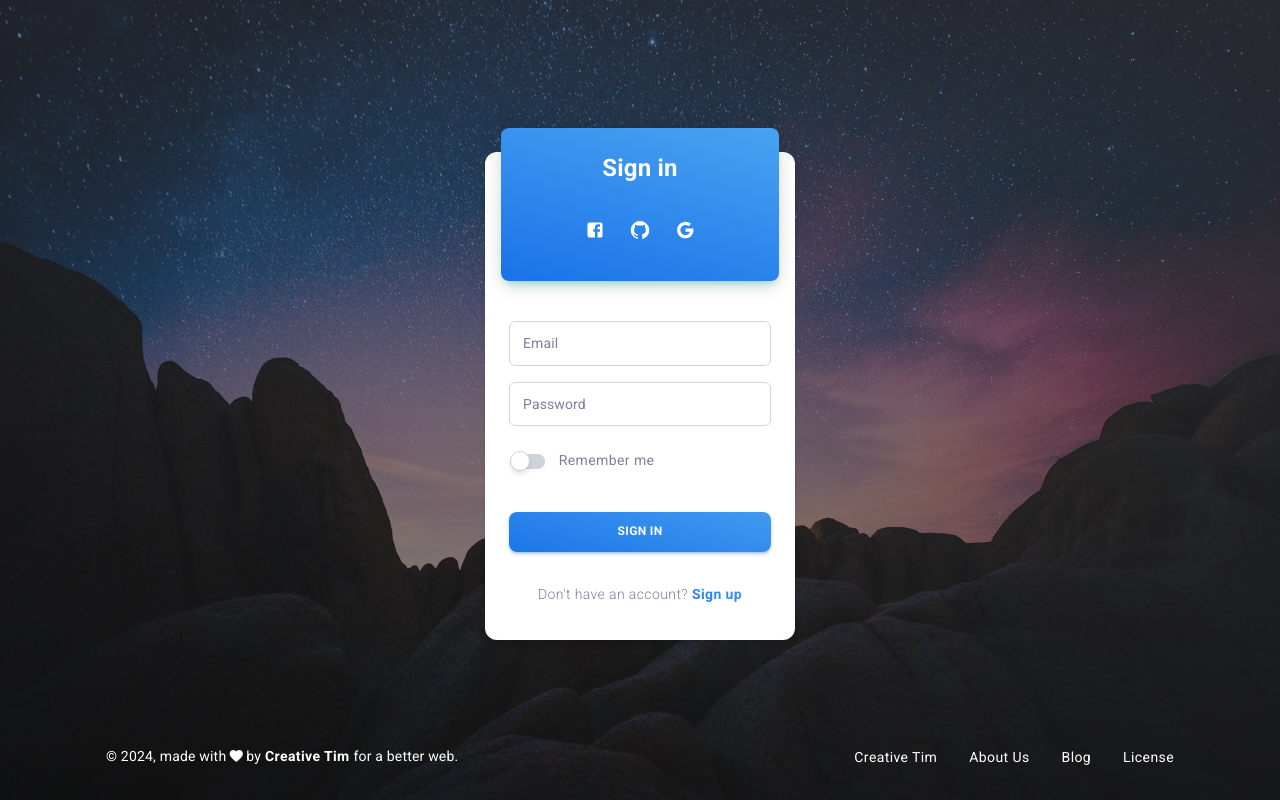
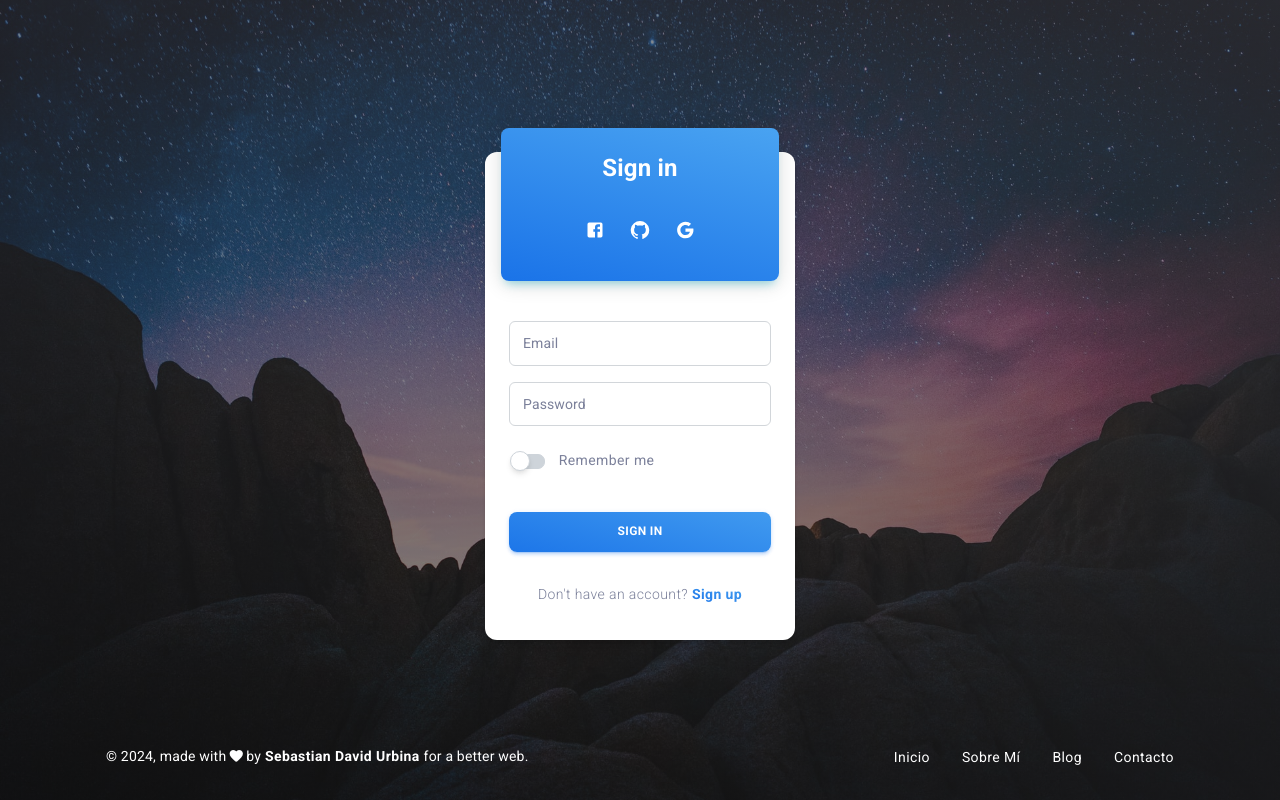
Before and after one commit to sebasXDXD/urlShortFrontEnd, a React (Create React App) app: page /authentication/sign-in in a window 1280 px wide. Built offline with nearby package versions, Linux system fonts and the light colour scheme.

Commit message:
se logra avanszar algo con oauth 2.0

```diff
--- a/src/examples/Footer/index.js
+++ b/src/examples/Footer/index.js
@@ -99,12 +99,12 @@ function Footer({ company, links }) {
 
 // Setting default values for the props of Footer
 Footer.defaultProps = {
-  company: { href: "https://www.creative-tim.com/", name: "Creative Tim" },
+  company: { href: "https://sebastiandavidurbina.vercel.app/", name: "Tu Nombre" },
   links: [
-    { href: "https://www.creative-tim.com/", name: "Creative Tim" },
-    { href: "https://www.creative-tim.com/presentation", name: "About Us" },
-    { href: "https://www.creative-tim.com/blog", name: "Blog" },
-    { href: "https://www.creative-tim.com/license", name: "License" },
+    { href: "https://sebastiandavidurbina.vercel.app/", name: "Inicio" },
+    { href: "https://sebastiandavidurbina.vercel.app/about", name: "Sobre Mí" },
+    { href: "https://sebastiandavidurbina.vercel.app/blog", name: "Blog" },
+    { href: "https://www.linkedin.com/in/sebastian-urbina-01b93218a/", name: "Contacto" },
   ],
 };
 
--- a/src/index.js
+++ b/src/index.js
@@ -1,15 +1,18 @@
-// src/index.js
 import React from "react";
 import { createRoot } from "react-dom/client";
 import { BrowserRouter } from "react-router-dom";
+import { GoogleOAuthProvider } from "@react-oauth/google";
 import App from "App";
 import { MaterialUIControllerProvider } from "context";
 import { AuthProvider } from "providers/AuthProvider";
+
+const clientId = "93875266676-sngj4e8rq58mjmpnkv6rgt06bln0o6mh.apps.googleusercontent.com";
 
 const container = document.getElementById("app");
 const root = createRoot(container);
 
 root.render(
+  <GoogleOAuthProvider clientId={clientId}>
     <AuthProvider>
       <BrowserRouter>
         <MaterialUIControllerProvider>
@@ -17,4 +20,5 @@ root.render(
         </MaterialUIControllerProvider>
       </BrowserRouter>
     </AuthProvider>
+  </GoogleOAuthProvider>
 );
--- a/src/layouts/authentication/components/Footer/index.js
+++ b/src/layouts/authentication/components/Footer/index.js
@@ -57,9 +57,9 @@ function Footer({ light }) {
               </Icon>
             </MDBox>
             by
-            <Link href="https://www.creative-tim.com/" target="_blank">
+            <Link href="https://sebastiandavidurbina.vercel.app/" target="_blank">
               <MDTypography variant="button" fontWeight="medium" color={light ? "white" : "dark"}>
-                &nbsp;Creative Tim&nbsp;
+                &nbsp;Sebastian David Urbina&nbsp;
               </MDTypography>
             </Link>
             for a better web.
@@ -82,29 +82,29 @@ function Footer({ light }) {
             })}
           >
             <MDBox component="li" pr={2} lineHeight={1}>
-              <Link href="https://www.creative-tim.com/" target="_blank">
+              <Link href="https://sebastiandavidurbina.vercel.app/" target="_blank">
                 <MDTypography
                   variant="button"
                   fontWeight="regular"
                   color={light ? "white" : "dark"}
                 >
-                  Creative Tim
+                  Inicio
                 </MDTypography>
               </Link>
             </MDBox>
             <MDBox component="li" px={2} lineHeight={1}>
-              <Link href="https://www.creative-tim.com/presentation" target="_blank">
+              <Link href="https://sebastiandavidurbina.vercel.app/about" target="_blank">
                 <MDTypography
                   variant="button"
                   fontWeight="regular"
                   color={light ? "white" : "dark"}
                 >
-                  About Us
+                  Sobre Mí
                 </MDTypography>
               </Link>
             </MDBox>
             <MDBox component="li" px={2} lineHeight={1}>
-              <Link href="https://www.creative-tim.com/blog" target="_blank">
+              <Link href="https://sebastiandavidurbina.vercel.app/blog" target="_blank">
                 <MDTypography
                   variant="button"
                   fontWeight="regular"
@@ -115,13 +115,13 @@ function Footer({ light }) {
               </Link>
             </MDBox>
             <MDBox component="li" pl={2} lineHeight={1}>
-              <Link href="https://www.creative-tim.com/license" target="_blank">
+              <Link href="https://www.linkedin.com/in/sebastian-urbina-01b93218a/" target="_blank">
                 <MDTypography
                   variant="button"
                   fontWeight="regular"
                   color={light ? "white" : "dark"}
                 >
-                  License
+                  Contacto
                 </MDTypography>
               </Link>
             </MDBox>
--- a/src/layouts/authentication/sign-up/index.js
+++ b/src/layouts/authentication/sign-up/index.js
@@ -1,21 +1,20 @@
-// react-router-dom components
-import { Link } from "react-router-dom";
-import { useState } from "react";
-// @mui material components
+import React, { useState } from "react";
 import Card from "@mui/material/Card";
 import Checkbox from "@mui/material/Checkbox";
-
-// Material Dashboard 2 React components
+import Grid from "@mui/material/Grid";
+import MuiLink from "@mui/material/Link";
+import GoogleIcon from "@mui/icons-material/Google";
 import MDBox from "components/MDBox";
 import MDTypography from "components/MDTypography";
 import MDInput from "components/MDInput";
 import MDButton from "components/MDButton";
-import register from "../../../services/register";
-// Authentication layout components
 import CoverLayout from "layouts/authentication/components/CoverLayout";
 import ErrorNotification from "components/ErrorNotification";
-// Images
 import bgImage from "assets/images/bg-sign-up-cover.jpeg";
+import { useGoogleLogin } from "@react-oauth/google";
+import { Link } from "react-router-dom";
+import register from "../../../services/register";
+import IconButton from "@mui/material/IconButton";
 
 function Cover() {
   const [firstName, setFirstName] = useState("");
@@ -27,11 +26,12 @@ function Cover() {
   const [confirmPassword, setConfirmPassword] = useState("");
   const [error, setError] = useState(null);
   const [registrationSuccess, setRegistrationSuccess] = useState(false);
+
   const isValidEmail = (email) => {
-    // Simple email validation regex
     const emailRegex = /^[^\s@]+@[^\s@]+\.[^\s@]+$/;
     return emailRegex.test(email);
   };
+
   const handleSignUp = async () => {
     if (!isValidEmail(email)) {
       setError("El correo electrónico no es válido");
@@ -41,7 +41,6 @@ function Cover() {
       setError("Los correos electrónicos no coinciden");
       return;
     }
-
     if (password !== confirmPassword) {
       setError("Las contraseñas no coinciden");
       return;
@@ -63,6 +62,52 @@ function Cover() {
       console.error("Error al registrarse:", error);
     }
   };
+
+  const handleGoogleLoginSuccess = async (response) => {
+    console.log("Login exitoso con Google:", response);
+    try {
+      const userInfo = await getUserInfo(response.access_token);
+      console.log("Datos del usuario:", userInfo);
+
+      // Aquí puedes manejar los datos del usuario según tus necesidades
+      // Por ejemplo, puedes establecer los datos del usuario en los estados locales
+      setFirstName(userInfo.given_name);
+      setLastName(userInfo.family_name);
+      setUsername(userInfo.email.split("@")[0]);
+      setEmail(userInfo.email);
+
+      // Puedes comentar esta línea si solo deseas imprimir los datos del usuario
+      // y no deseas guardarlos en el estado local
+    } catch (error) {
+      console.error("Error al obtener datos del usuario:", error);
+      setError("Error al obtener datos del usuario desde Google. Inténtalo de nuevo más tarde.");
+    }
+  };
+  const getUserInfo = async (accessToken) => {
+    const userInfoEndpoint = `https://www.googleapis.com/oauth2/v1/userinfo?access_token=${accessToken}`;
+
+    try {
+      const response = await fetch(userInfoEndpoint);
+      if (!response.ok) {
+        throw new Error("Failed to fetch user info");
+      }
+      const userData = await response.json();
+      return userData;
+    } catch (error) {
+      console.error("Error fetching user info:", error);
+      throw error;
+    }
+  };
+
+  const handleGoogleLoginFailure = (error) => {
+    console.error("Error al iniciar sesión con Google:", error);
+    setError("Error al iniciar sesión con Google. Inténtalo de nuevo más tarde.");
+  };
+
+  const googleLogin = useGoogleLogin({
+    onSuccess: handleGoogleLoginSuccess,
+    onError: handleGoogleLoginFailure,
+  });
 
   const handleAlertClick = () => {
     setRegistrationSuccess(false);
@@ -92,6 +137,17 @@ function Cover() {
           <MDTypography display="block" variant="button" color="white" my={1}>
             Ingresa tu correo electrónico y contraseña para registrarte
           </MDTypography>
+          <Grid container spacing={3} justifyContent="center" sx={{ mt: 1, mb: 2 }}>
+            <Grid item xs={2}>
+              <IconButton
+                color="white"
+                onClick={() => googleLogin()}
+                sx={{ backgroundColor: "transparent" }}
+              >
+                <GoogleIcon />
+              </IconButton>
+            </Grid>
+          </Grid>
         </MDBox>
         <MDBox pt={4} pb={3} px={3}>
           <MDBox component="form" role="form">
@@ -190,36 +246,14 @@ function Cover() {
                 Términos y Condiciones
               </MDTypography>
             </MDBox>
-
             <MDBox mt={4} mb={1}>
               <MDButton variant="gradient" color="info" fullWidth onClick={handleSignUp}>
                 Registrarse
               </MDButton>
             </MDBox>
             <MDBox mt={3} mb={1} textAlign="center">
-              {registrationSuccess && (
-                <>
-                  <MDTypography variant="button" color="text">
-                    Registro exitoso. ¿Deseas iniciar sesión?
-                  </MDTypography>
-                  <Link to="/authentication/sign-in" variant="button" color="info">
-                    <button
-                      onClick={handleAlertClick}
-                      style={{
-                        border: "none",
-                        backgroundColor: "transparent",
-                        cursor: "pointer",
-                      }}
-                    >
-                      OK
-                    </button>
-                  </Link>
-                </>
-              )}
-            </MDBox>
-            <MDBox mt={3} mb={1} textAlign="center">
               <MDTypography variant="button" color="text">
-                Ya tienes cuenta?{" "}
+                ¿Ya tienes una cuenta?{" "}
                 <MDTypography
                   component={Link}
                   to="/authentication/sign-in"
```
Also changed, not shown: package.json (+8 -1 lines). Lines whose indentation alone changed are shown as unchanged.
